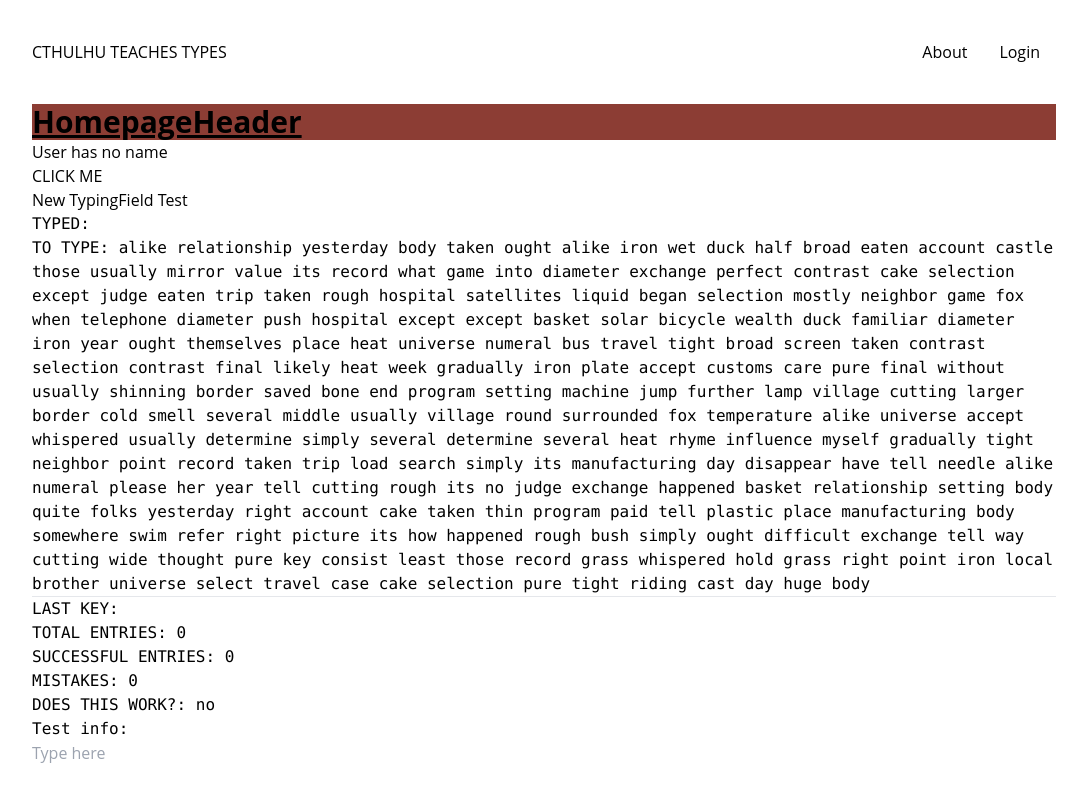
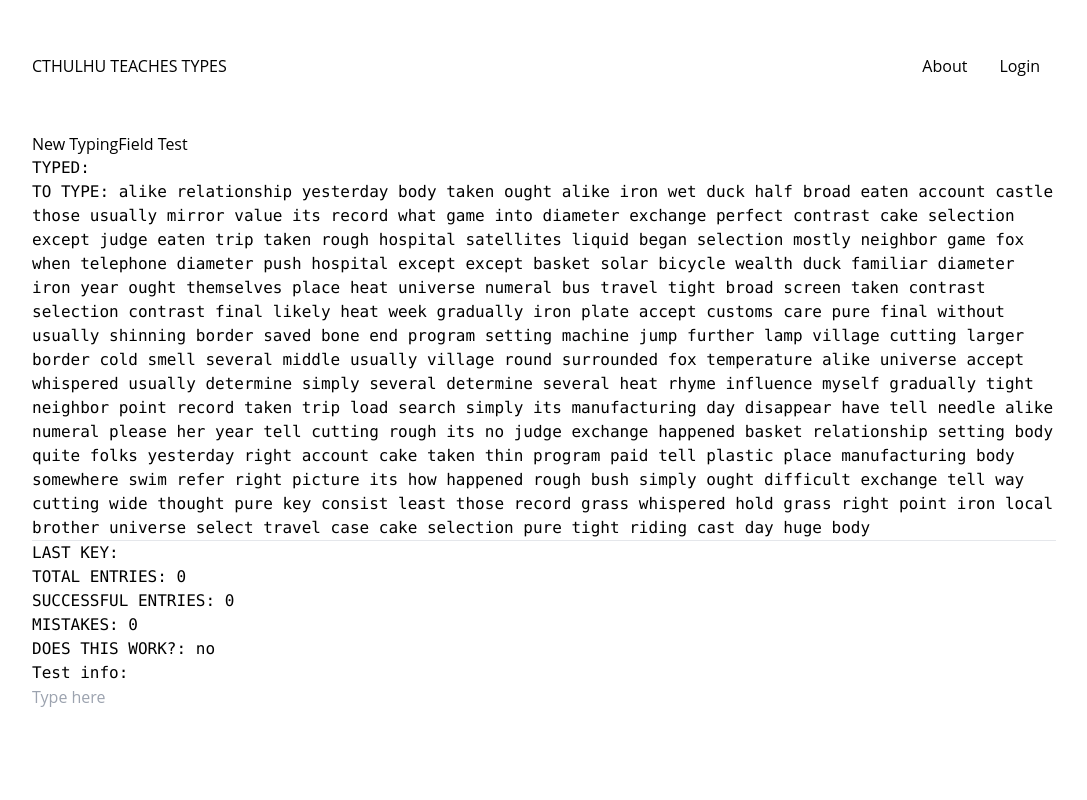
Before and after one commit to maxwellsquared/cthulhu-teaches-typing, a React (Create React App) app: page / in a window 1280 px wide. Shown: the whole page, without its empty margins (96-1183 px from the left). Built offline with nearby package versions, Linux system fonts and the light colour scheme.

Commit message:
Separate pages for each route

```diff
--- a/src/App.js
+++ b/src/App.js
@@ -1,12 +1,10 @@
 import { useState } from 'react';
+import { Routes, Route } from 'react-router-dom';
 
-import TypingField from './components/TypingField';
-import HomepageHeader from './components/HomepageHeader';
-import LayoutWrapper from './components/LayoutWrapper';
-import { Routes, Route } from 'react-router-dom';
-import About from './components/About/About';
-import Login from './components/Login';
 import { UserContext } from './helpers/context';
+import About from './routes/About';
+import Login from './routes/Login';
+import Home from './routes/Home';
 
 // parent component for all other components
 export default function App() {
@@ -17,25 +15,8 @@ export default function App() {
       <Routes>
         <Route path="/" element={<Home />} />
         <Route path="about" element={<About />} />
-        <Route
-          path="/login/*"
-          element={
-            <UserContext.Provider value={{ user, setUser }}>
-              <Login />
-            </UserContext.Provider>
-          }
-        />
+        <Route path="login" element={<Login />} />
       </Routes>
     </UserContext.Provider>
   );
 }
-
-// !! needs refactoring to another file
-function Home() {
-  return (
-    <LayoutWrapper>
-      <HomepageHeader />
-      <TypingField />
-    </LayoutWrapper>
-  );
-}
--- a/src/components/HomepageHeader.jsx
+++ /dev/null
@@ -1,16 +0,0 @@
-import { UserContext } from '../helpers/context';
-import { useContext } from 'react';
-
-const HomepageHeader = () => {
-  const { user, setUser } = useContext(UserContext);
-
-  return (
-    <>
-      <h1 className="bg-blood-red text-3xl font-bold underline">HomepageHeader</h1>
-      {user.name ? <h1> User has a of {user.name}</h1> : <h1>User has no name</h1>}
-      <button onClick={() => setUser({ name: 'Curtis' })}>CLICK ME</button>
-    </>
-  );
-};
-
-export default HomepageHeader;
--- a/src/components/LayoutWrapper.jsx
+++ b/src/components/LayoutWrapper.jsx
@@ -1,37 +1,28 @@
 // wraps all components
 // imported into App.js
 import SectionContainer from './SectionContainer';
-import HomepageHeader from './HomepageHeader';
 
 const LayoutWrapper = ({ children }) => {
   return (
     <SectionContainer>
       <div className="flex h-screen flex-col justify-between font-sans">
-        <header className="flex items-center justify-between py-10">
+        <nav className="flex items-center justify-between py-10">
           <div>
             <div className="flex items-center justify-between">
               <div className="mr-3">CTHULHU TEACHES TYPES</div>
             </div>
           </div>
           <div className="flex items-center text-base leading-5">
-            <div className="hidden sm:block">
-              {['About'].map((link) => (
-                <a key={link} href={'/about'} className="p-1 font-medium sm:p-4">
-                  {link}
-                </a>
-              ))}
-            </div>
-            <div className="hidden sm:block">
-              {['Login'].map((link) => (
-                <a key={link} href={'/login'} className="p-1 font-medium sm:p-4">
-                  {link}
-                </a>
-              ))}
-            </div>
+            <a href={'/about'} className="p-1 font-medium sm:p-4">
+              About
+            </a>
+
+            <a href={'/login'} className="p-1 font-medium sm:p-4">
+              Login
+            </a>
           </div>
-        </header>
+        </nav>
         <main className="mb-auto">{children}</main>
-        {/* <Footer /> */}
       </div>
     </SectionContainer>
   );
--- a/src/components/About/About.jsx
+++ b/src/routes/About.jsx
@@ -1,5 +1,3 @@
-import React from 'react';
-
 function About() {
   return (
     <div>
--- /dev/null
+++ b/src/routes/Home.jsx
@@ -0,0 +1,13 @@
+import LayoutWrapper from '../components/LayoutWrapper';
+import TypingField from '../components/TypingField';
+
+// this should be the main page, displayed when URL is '/'
+const Home = () => {
+  return (
+    <LayoutWrapper>
+      <TypingField />
+    </LayoutWrapper>
+  );
+};
+
+export default Home;
--- a/src/components/Login.jsx
+++ b/src/routes/Login.jsx
@@ -2,8 +2,8 @@ import React, { Fragment, useEffect, useState } from 'react';
 import axios from 'axios';
 import { UserContext } from '../helpers/context';
 import { useContext, useRef } from 'react';
-import LayoutWrapper from './LayoutWrapper';
-import TypingField from './TypingField';
+import LayoutWrapper from '../components/LayoutWrapper';
+import TypingField from '../components/TypingField';
 import { Routes, Route } from 'react-router-dom';
 
 function Login() {
```
